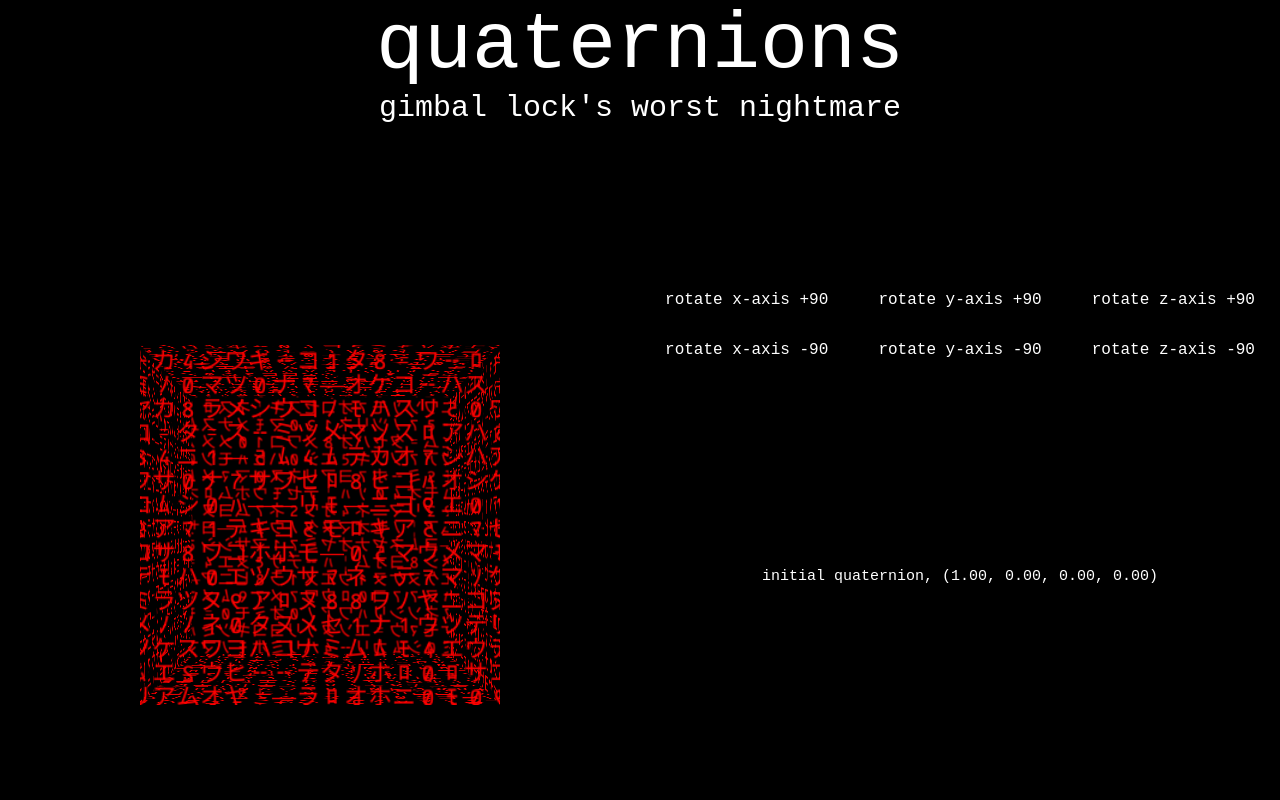
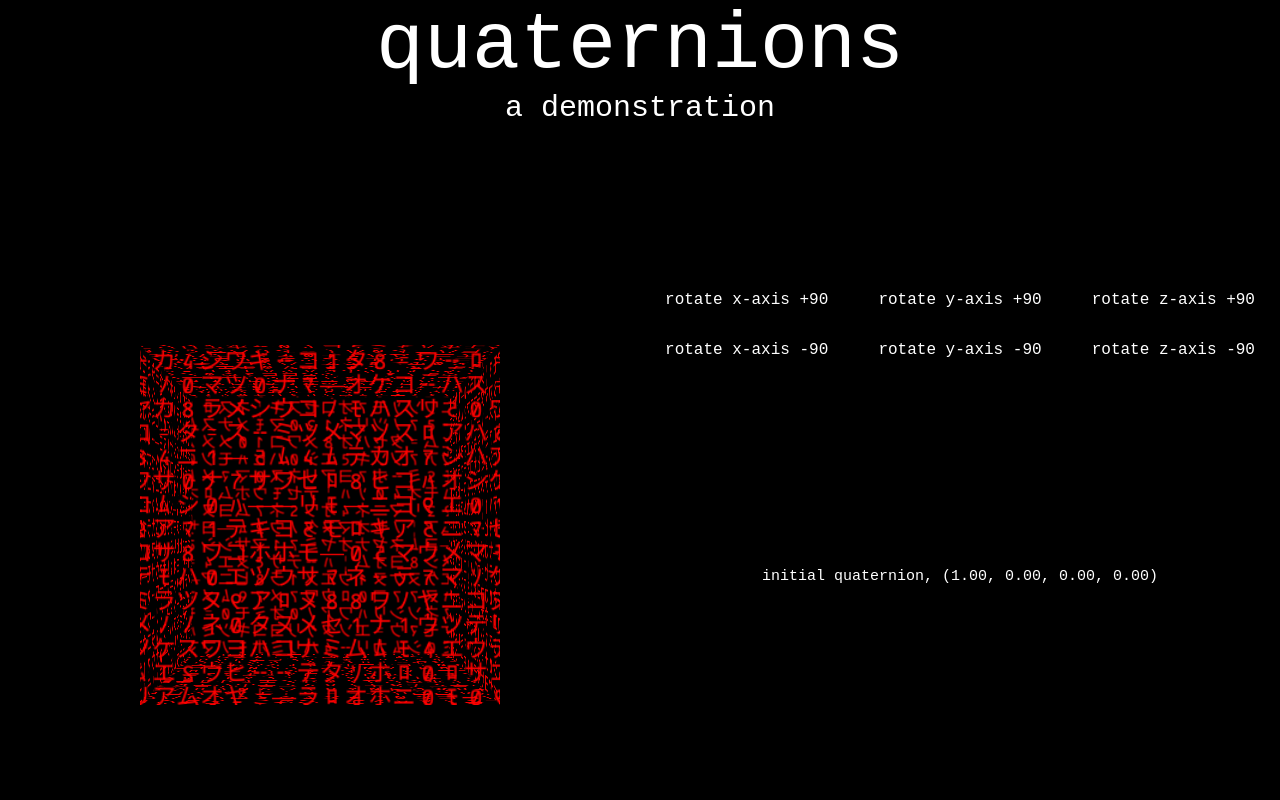
Before and after one commit to MikeyZv/quaternion, a plain HTML site: page index.html in a window 1280 px wide. Shown: the top 800 px of the page. Drawn offline with Linux system fonts and the light colour scheme.

Commit message:
Version 1.12
- changed subtitle

```diff
--- a/index.html
+++ b/index.html
@@ -9,7 +9,7 @@
     </head>
     <body>
         <h1>quaternions</h1>
-        <h3>gimbal lock's worst nightmare</h3>
+        <h3>a demonstration</h3>
         <div id="main-container">
             <div class="cube-container">
                 <div class="cube">
```
